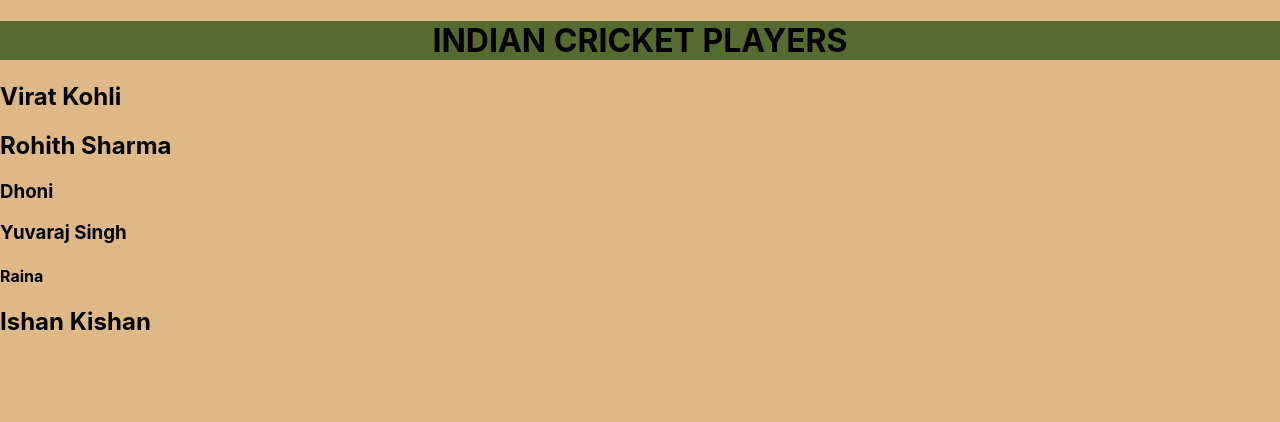
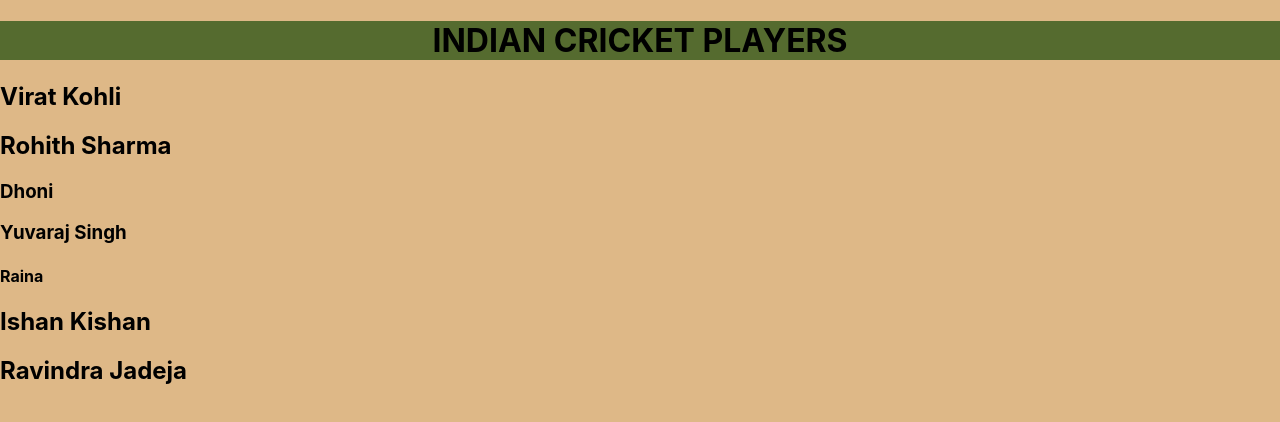
Before and after one commit to JorigeVenkatesh/Clone-Repository, a React (Create React App) app: page / in a window 1280 px wide. Shown: the top 422 px of the page. Built offline with nearby package versions, Linux system fonts and the light colour scheme.

Commit message:
added ravindrajadeja

```diff
--- a/src/App.js
+++ b/src/App.js
@@ -12,7 +12,7 @@ function App() {
       <h3>Yuvaraj Singh</h3>
       <h4>Raina</h4>
       <h2>Ishan Kishan</h2>
-
+      <h2>Ravindra Jadeja</h2>
       </div>
 
   );
```
